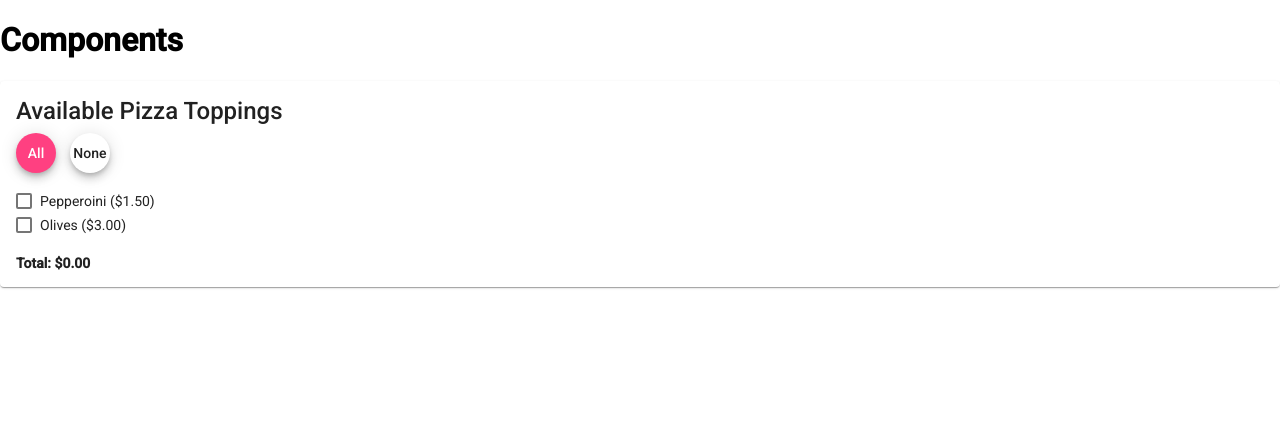
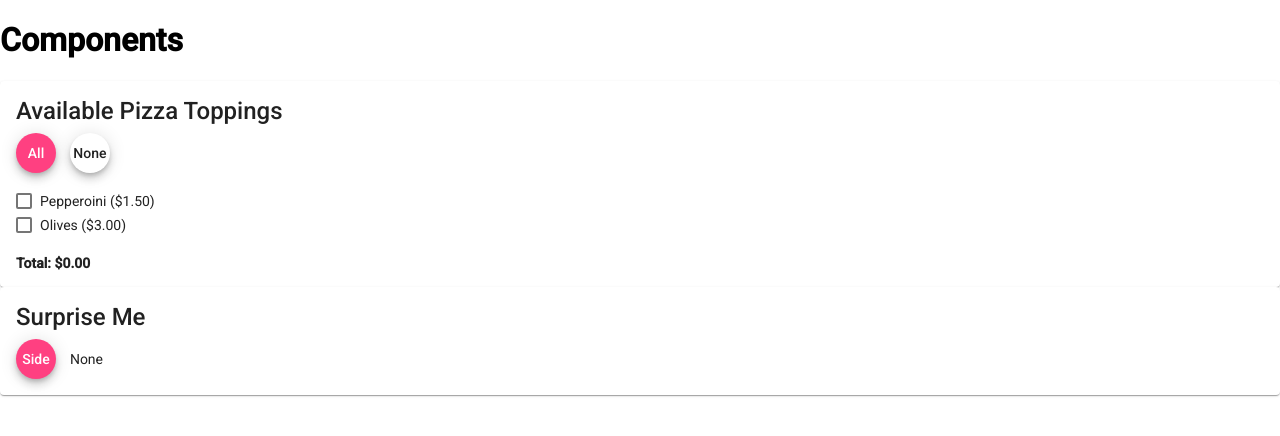
Before and after one commit to tsteelematc/components-2022ftuth, an Angular app: page / in a window 1280 px wide. Shown: the top 436 px of the page. Built offline with nearby package versions, Linux system fonts and the light colour scheme.

Commit message:
Working side component...
Show it to my stakeholders, and see if they want any changes?

```diff
--- a/src/app/app.component.html
+++ b/src/app/app.component.html
@@ -2,3 +2,4 @@
   Components
 </h1>
 <pizza-toppings></pizza-toppings>
+<app-surprise-side></app-surprise-side>
--- a/src/app/surprise-side/surprise-side.component.html
+++ b/src/app/surprise-side/surprise-side.component.html
@@ -1 +1,15 @@
-<p>surprise-side works!</p>
+<mat-card>
+    <mat-card-title>
+        Surprise Me
+    </mat-card-title>
+    <mat-card-content>
+        <button
+            mat-mini-fab
+            (click)="randomSide()"
+        >
+            Side
+        </button>
+        &nbsp;&nbsp;
+        {{ side }}
+    </mat-card-content>
+</mat-card>
--- a/src/app/surprise-side/surprise-side.component.ts
+++ b/src/app/surprise-side/surprise-side.component.ts
@@ -12,4 +12,18 @@ export class SurpriseSideComponent implements OnInit {
   ngOnInit(): void {
   }
 
+  side = "None";
+
+  randomSide = () => {
+
+    // Generate a random number between 0 and 2.
+    const r = Math.floor(Math.random() * 3);
+
+    // Update the side property based on that number;
+    this.side = r === 0
+      ? "Garlic Bread"
+      : r === 1
+        ? "Salad"
+        : "Soup"
+  };
 }
```
